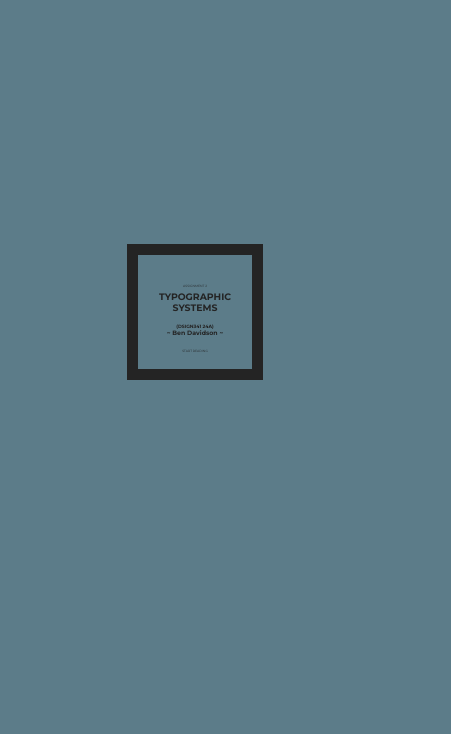
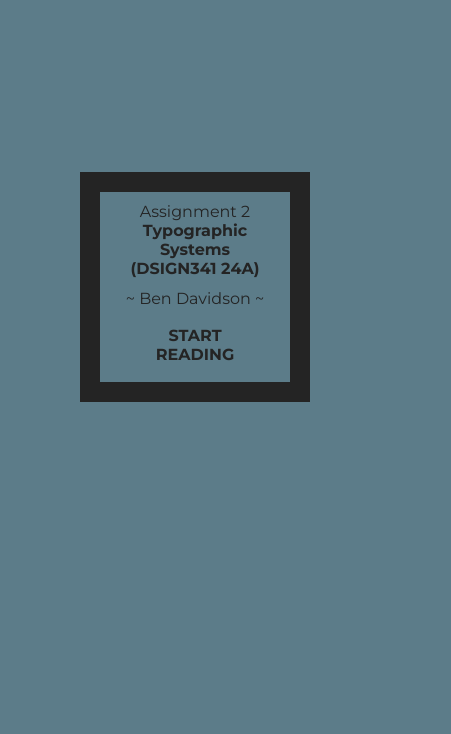
Before and after one commit to Bendavidsonz/social-media-post, a plain HTML site: page index.html in a window 390 px wide. Shown: the part 110-844 px from the top of the page, 451 px wide, since content can reach past the window. Drawn offline with Linux system fonts and the light colour scheme; a web font is replaced by a local one.

Commit message:
Mobile Layout fixes: - Adjusted home page ring and text to fit smaller screens. - Centered images for post popup. - Carousel max-height set to 80vh to ensure images fit on the screen.

```diff
--- a/index.html
+++ b/index.html
@@ -4,6 +4,7 @@
 <head>
     <meta charset="utf-8">
     <meta name="author" content="Ben Davidson">
+    <meta name="viewport" content="width=device-width, initial-scale=1.0">
     <link rel="stylesheet" href="main.css">
     <title>Home</title>
     <link rel="preconnect" href="https://fonts.googleapis.com">
@@ -13,7 +14,7 @@
     <script src="script.js"></script>
 </head>
 
-<body onload="pageLoad('index')">
+<body onload="pageLoad('index')" id="indexBody">
       <div id="nav">
         <a href="index.html"  class="hover-underline-animation">Home</a>
         <a href="contents/post1.html" class="hover-underline-animation inactive">Post 1</a>
@@ -24,10 +25,11 @@
         <div id="ring">
             <div id="indexContent">
                 <div>
-                        <p>Assignment 2</p><h1>Typographic Systems</h1>
-                        <h2 class="indexCentre">(DSIGN341 24A)</h2>
+                        <p>Assignment 2</p>
+                        <h1>Typographic Systems</h1>
+                        <h2>(DSIGN341 24A)</h2>
                 </div>
-                <h2 class="indexCentre">~ Ben Davidson ~</h2>
+                <p>~ Ben Davidson ~</p>
                 <a class="indexCentre" href="contents/post1.html">START READING</a>
             </div>
         </div>
--- a/main.css
+++ b/main.css
@@ -7,6 +7,7 @@
     --blue: #1F4959;
     --midBlue: #193a47;
     --darkBlue: #011425;
+    --referenceValue: 1vw;
 }
 
 body,
@@ -21,13 +22,17 @@
   scroll-behavior: smooth;
 }
 
+#indexBody{
+  overflow: hidden;
+}
+
 footer{
   height: 200px;
   background-color: var(--darkBlue);
   color: var(--white);
   text-align: center;
     align-content: center;
-    font-size: .8vw;
+    font-size: 0.9rem;
 }
 
 h1 {
@@ -40,7 +45,6 @@
 }
 
 #nav {
-  position: absolute;
   width: 40%;
   padding-inline: 30%;
   padding-block: 20px;
@@ -68,7 +72,7 @@
 
 div[id$="Container"] {
   /*All containers throughout the website*/
-  margin-top: 100px;
+  /*margin-top: 100px;*/
   margin-bottom: 70px
 }
 
@@ -76,71 +80,96 @@
   /*Container on home page*/
   align-items: center;
   display: flex;
+  flex-direction: column;
   justify-content: center;
   margin: 0;
-  height: 100%;
+  height: 80%;
 }
 
 #indexContent {
   /*Centre block on home page*/
-  padding: 3vw;
   text-align: center;
   align-items: center;
   color: transparent;
   display: flex;
   flex-direction: column;
   justify-content: space-between;
-  height: 0vw;
-  width: 0vw;
-  transition: height 1.5s, width 1.5s, color 2s 1.5s;
-  font-size: .8vw;
+  height: 100%;
+  width: 100%;
+  box-sizing: border-box;
+  transition: color 2s 1.5s;
+
+  h1, h2, h3, p, a{
+    font-size: clamp(1rem, calc(var(--referenceValue) * 2.5), 2rem);
+    margin: 0;
+    line-height: 1.2;
+    max-width: 100%;
+    overflow-wrap: break-word;
+    display: block;
+  }
+
+  div{
+    display: flex;
+    flex-direction: column;
+    justify-content: space-around;
+  }
+
+  a {
+    color: inherit;
+    font-weight: bold;
+    width: min-content;
+  }
 }
 
+
+/*Screen width up to 1600px*/
 @media screen and (max-width: 1600px) {
   #nav{
     padding-inline: 10%;
     width: 80%;
   }
   #nav a{
-    font-size: 30px !important;
-
+    font-size: 16px !important;
   }
   a img{
-    height: 30px !important;
+    height: 12px !important;
+  }
+
+  .hover-underline-animation::after{
+    height: 3px !important;
   }
 }
 
-#indexContent h2 {
+/*#indexContent h2 {
   margin: 0;
-  font-size: 2em;
 }
 
 #indexContent div {
   text-transform: uppercase;
 }
-
-#indexContent a {
-  color: inherit;
-}
-
+*/
+/*
 #indexContent div h1 {
   line-height: 1.2;
   padding-bottom: 10px;
-  font-size: 3em;
+
 }
 
 #indexContent div h2 {
   font-size: 1.5em;
-}
+}*/
 
 a.indexCentre {
   /*Link in centre block on home page*/
-  padding: .8vw;
-  transition: all .5s;
+  padding: clamp(4px, calc(var(--referenceValue)), 10px);
   text-decoration: none;
   align-self: center;
   justify-self: center;
-  border: dashed transparent 8px;
+  border: dashed transparent clamp(2px, calc(var(--referenceValue)), 8px);
+}
+
+a.indexCentre:hover {
+  border: dashed var(--black) clamp(2px, calc(var(--referenceValue)), 8px);
 }
 
 #chapContainer {
@@ -167,9 +196,7 @@
   background-color: white;
 }
 
-a.indexCentre:hover {
-  border: dashed var(--black) 8px;
-}
+
 
 table {
   color: var(--text-light);
@@ -201,9 +228,15 @@
 }
 
 #ring {
-  border: solid var(--black) 3vw;
-  padding: 3.5vw;
+  width: 25vh;
+  height: 25vh;
+  aspect-ratio: 1/1;
+  border: solid var(--black);
+  border-width: clamp(20px, calc(var(--referenceValue) * 3), 60px);
+  padding: clamp(10px, calc(var(--referenceValue)*2), 20px);
   position: relative;
+  transition: width 1.5s, height 1.5s;
+  box-sizing: border-box;
 }
 
 hr {
@@ -234,6 +267,7 @@
   background-color: rgba(0, 0, 0, 0.8);
   z-index: 9999;
   overflow: auto;
+  align-content: center;
 }
 
 #popup-content {
@@ -333,6 +367,7 @@
 
 .carousel {
   position: relative;
+  max-height: 80vh;
 }
 
 
@@ -374,7 +409,7 @@
   width: 100%;
   transform: scaleX(0);
   height: 5px;
-  bottom: 0;
+  bottom: -5px;
   left: 0;
   background-color: var(--darkBlue);
   transform-origin: bottom right;
--- a/script.js
+++ b/script.js
@@ -8,9 +8,12 @@
 
 function pageLoad(page){
   if (page=="index"){
-    document.getElementById('indexContent').style='height:16vw; width:16vw; color: var(--black);'
+      window.addEventListener("resize", setRingSize);
+      setRingSize();
+      document.getElementById('indexContent').style.color = 'var(--black)';
   }
-  else if (page == "task1"){
+  else {
+    if (page == "task1"){
       adjustContainerHeights();
       showDivs(0, 0,'atom');
       showDivs(0, 1,'molecule');
@@ -29,7 +32,11 @@
       showDivs(0, 2,'organism');
     }
     document.getElementById('chapContainer').style = "color:var(--vhs-black);"
+    taskSetup();
+  }
+}
 
+function taskSetup(){
   const popup = document.getElementById("popup");
   const popupContent = document.getElementById('popup-content');
   const closeBtn = document.getElementById('close');
@@ -59,6 +66,17 @@
     });
   });
 
+  closeBtn.addEventListener('click', () => {
+    popup.style.display = 'none';
+  });
+
+  window.addEventListener('click', event => {
+    if (event.target === popup) {
+      popup.style.display = 'none';
+    }
+  });
+  }
+
 function getCurrentImage(carouselType) {
   const slides = document.querySelectorAll(`.${carouselType}`);
   let currentImage;
@@ -68,17 +86,6 @@
     }
   });
   return currentImage;
-}
-
-closeBtn.addEventListener('click', () => {
-  popup.style.display = 'none';
-});
-
-window.addEventListener('click', event => {
-  if (event.target === popup) {
-    popup.style.display = 'none';
-  }
-});
 }
 
 //Index 0: Atoms
@@ -134,3 +141,24 @@
     container.style.height = maxHeight + "px";
   });
 }
+
+const root = document.documentElement;
+
+
+function setRingSize(){
+  const ring = document.getElementById('ring');
+  // Optional: force reflow before applying the new style
+  // This ensures the transition is triggered reliably
+  void ring.offsetWidth;
+
+  // Apply the new width (based on orientation)
+  if (window.matchMedia("(orientation: portrait)").matches) {
+    root.style.setProperty('--referenceValue', '1vw');
+    ring.style.width = "clamp(230px, calc(var(--referenceValue) * 50), 600px)";
+    ring.style.height = "clamp(230px, calc(var(--referenceValue) * 50), 600px)";
+  } else {
+    root.style.setProperty('--referenceValue', '1vh');
+    ring.style.width = "clamp(230px, calc(var(--referenceValue) * 50), 600px)";
+    ring.style.height = "clamp(230px, calc(var(--referenceValue) * 50), 600px)";
+  }
+}
```
Also changed, not shown: contents/post1.html (+1 -0 lines), contents/post2.html (+1 -0 lines), contents/post3.html (+1 -0 lines). Lines whose indentation alone changed are shown as unchanged.
